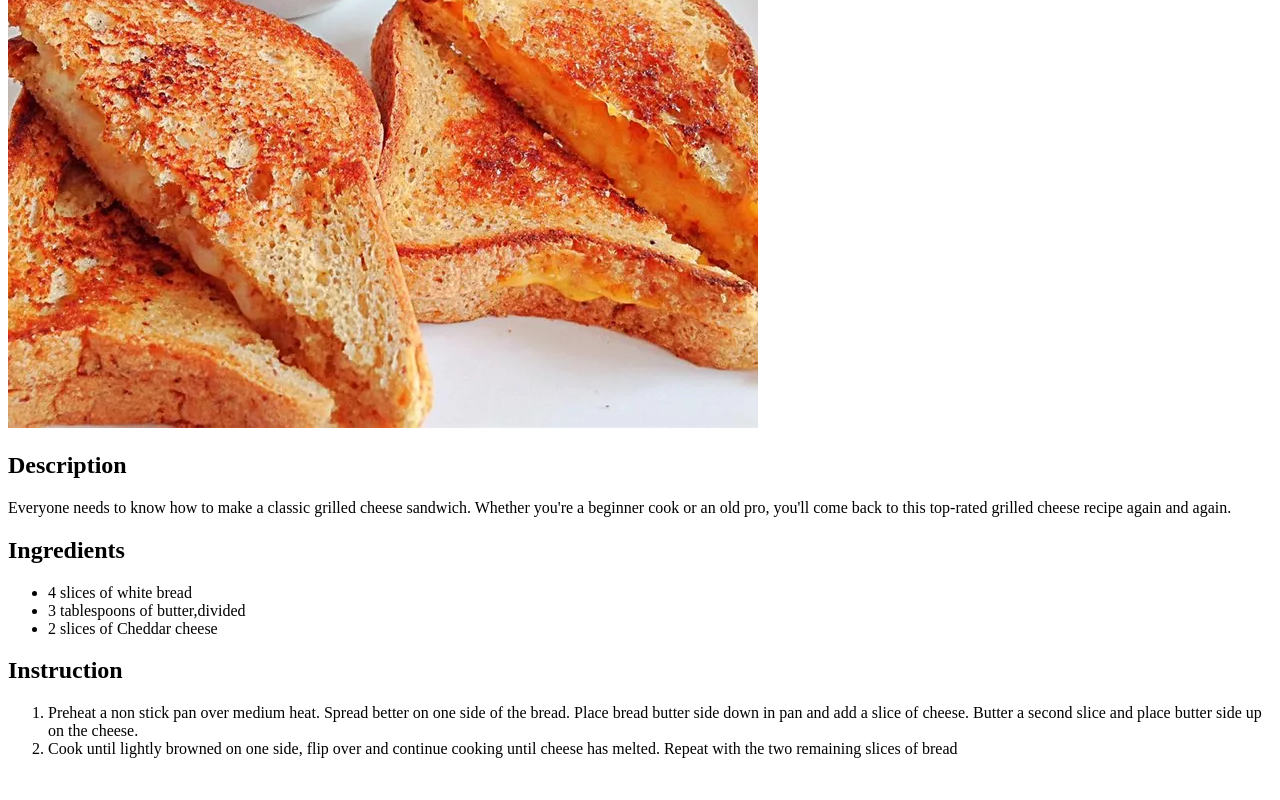
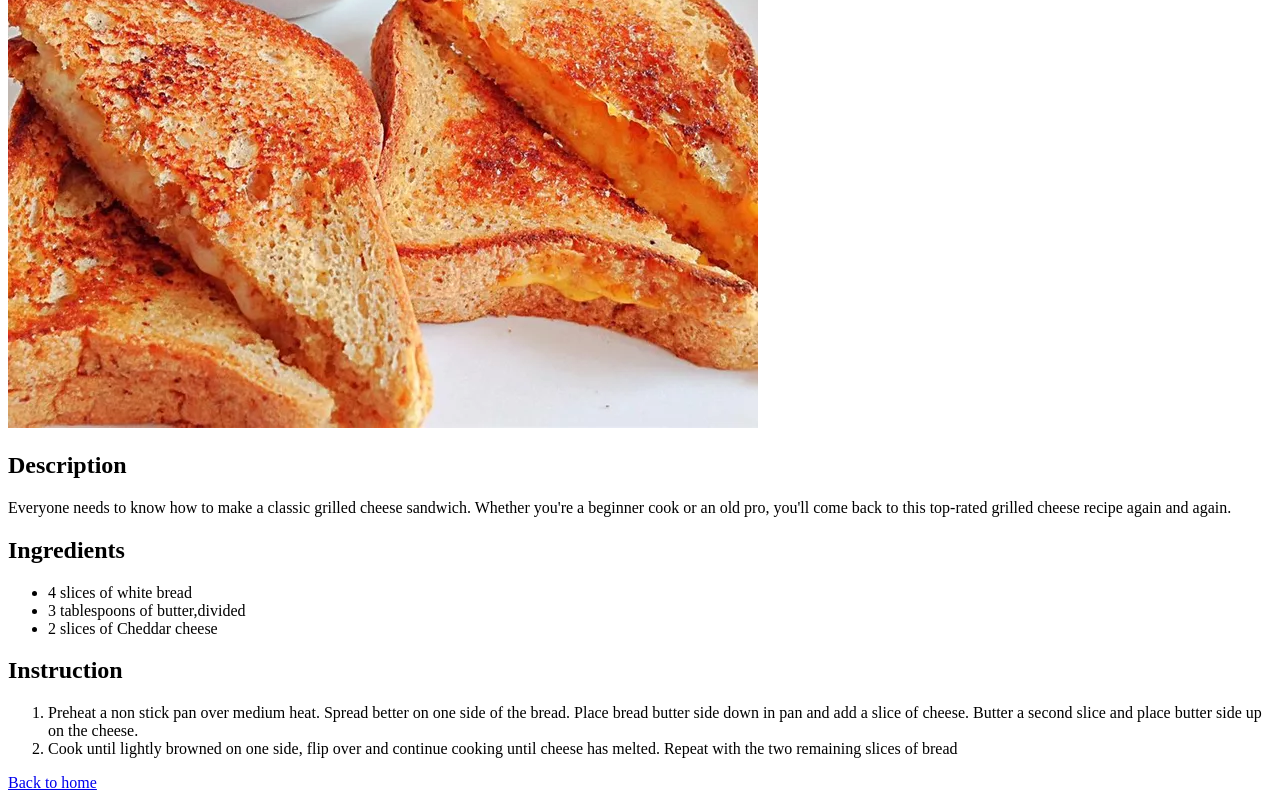
Before and after one commit to L0cke00/odin-recipes, a plain HTML site: page recipes/grilled-cheese.html in a window 1280 px wide. Shown: the part 402-1202 px from the top of the page. Before the commit the page ends 1176 px from the top, so only its background shows below. Drawn offline with Linux system fonts and the light colour scheme.

Commit message:
Show link to homepage

```diff
--- a/recipes/grilled-cheese.html
+++ b/recipes/grilled-cheese.html
@@ -21,5 +21,6 @@
             <li>Preheat a non stick pan over medium heat. Spread better on one side of the bread. Place bread butter side down in pan and add a slice of cheese. Butter a second slice and place butter side up on the cheese. </li>
             <li>Cook until lightly browned on one side, flip over and continue cooking until cheese has melted. Repeat with the two remaining slices of bread</li>
         </ol>
+        <a href="./../index.html">Back to home</a>
     </body>
 </html>
```
